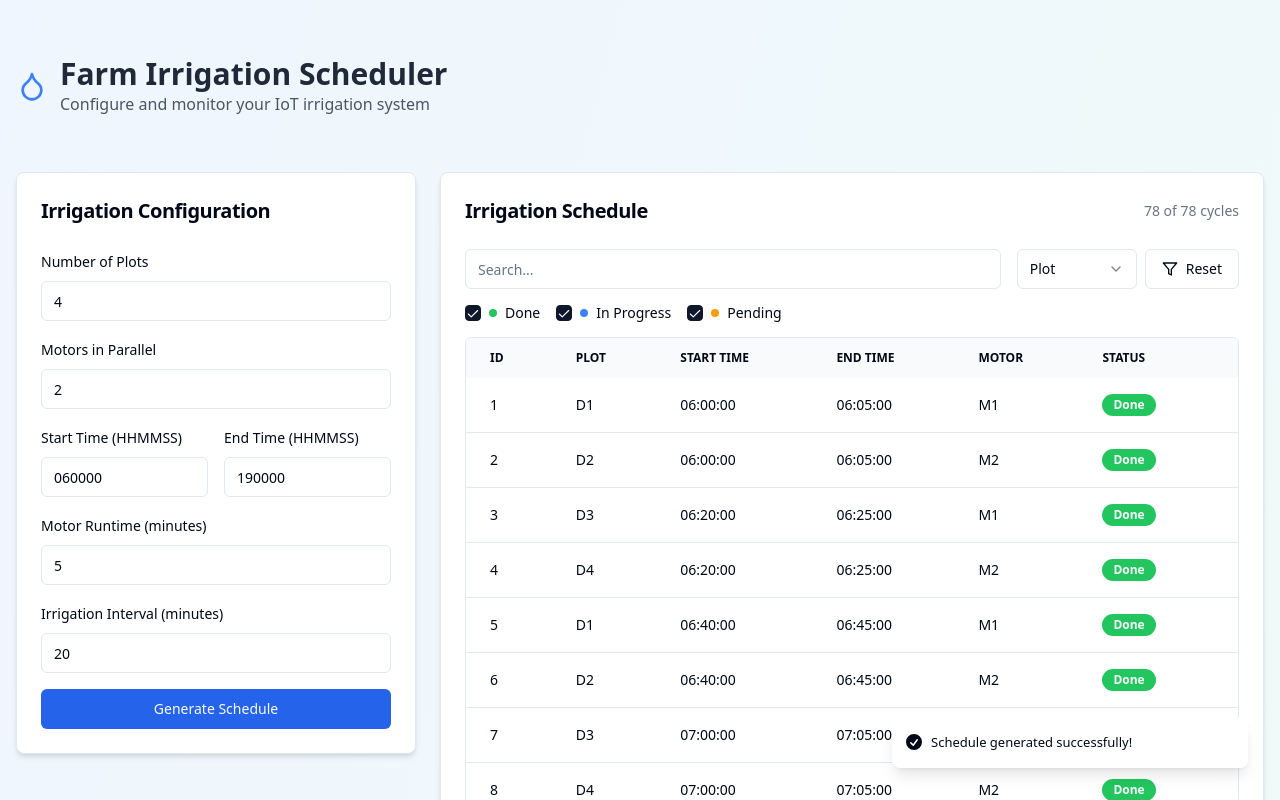
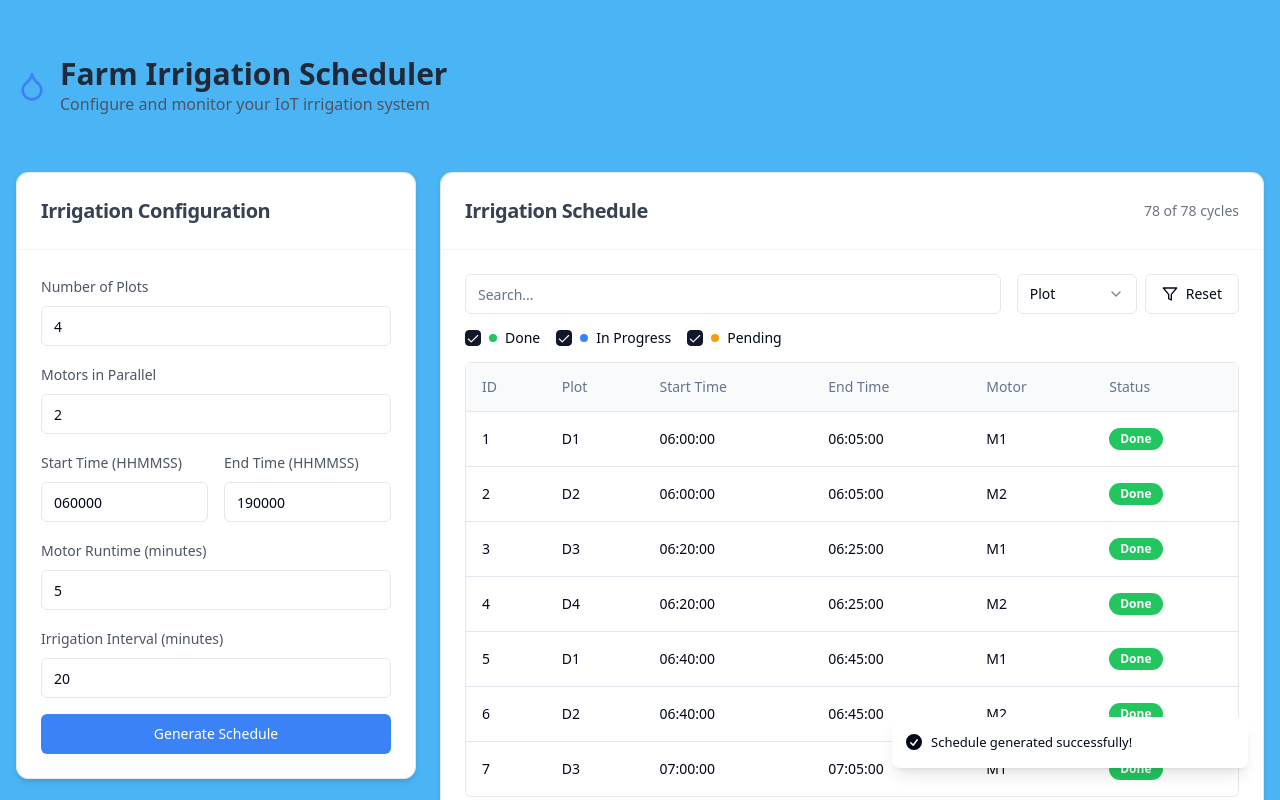
Before and after one commit to prajesh9921/Irrigation-Farm-System, a React (Vite) app: page / in a window 1280 px wide. Both pictures are taken after a click on the button "Generate Schedule". Shown: the top 800 px of the page. Built offline with nearby package versions, Linux system fonts and the light colour scheme.

Commit message:
Fix: Apply theme and fix blank page on generate
Apply the theme from the image and fix the blank page issue when the generate button is clicked.

```diff
--- a/src/components/IrrigationForm.tsx
+++ b/src/components/IrrigationForm.tsx
@@ -64,24 +64,25 @@ const IrrigationForm = ({ setSchedule }: IrrigationFormProps) => {
       }
 
       // Generate and set schedule
-      const schedule = generateSchedule(formData);
-      setSchedule(schedule);
+      const generatedSchedule = generateSchedule(formData);
+      console.log("Generated schedule:", generatedSchedule);
+      setSchedule(generatedSchedule);
       toast.success("Schedule generated successfully!");
     } catch (error) {
+      console.error("Error generating schedule:", error);
       toast.error("Error generating schedule. Please check your inputs.");
-      console.error(error);
     }
   };
 
   return (
-    <Card className="shadow-md">
-      <CardHeader>
-        <CardTitle className="text-xl">Irrigation Configuration</CardTitle>
+    <Card className="shadow-md bg-white rounded-xl">
+      <CardHeader className="border-b border-gray-100">
+        <CardTitle className="text-xl text-gray-700">Irrigation Configuration</CardTitle>
       </CardHeader>
-      <CardContent>
+      <CardContent className="pt-6">
         <form onSubmit={handleSubmit} className="space-y-4">
           <div className="space-y-2">
-            <Label htmlFor="numberOfPlots">Number of Plots</Label>
+            <Label htmlFor="numberOfPlots" className="text-gray-600">Number of Plots</Label>
             <Input
               id="numberOfPlots"
               name="numberOfPlots"
@@ -89,11 +90,12 @@ const IrrigationForm = ({ setSchedule }: IrrigationFormProps) => {
               value={formData.numberOfPlots}
               onChange={handleChange}
               min="1"
+              className="border-gray-200"
             />
           </div>
 
           <div className="space-y-2">
-            <Label htmlFor="motorsInParallel">Motors in Parallel</Label>
+            <Label htmlFor="motorsInParallel" className="text-gray-600">Motors in Parallel</Label>
             <Input
               id="motorsInParallel"
               name="motorsInParallel"
@@ -101,35 +103,38 @@ const IrrigationForm = ({ setSchedule }: IrrigationFormProps) => {
               value={formData.motorsInParallel}
               onChange={handleChange}
               min="1"
+              className="border-gray-200"
             />
           </div>
 
           <div className="grid grid-cols-2 gap-4">
             <div className="space-y-2">
-              <Label htmlFor="startTime">Start Time (HHMMSS)</Label>
+              <Label htmlFor="startTime" className="text-gray-600">Start Time (HHMMSS)</Label>
               <Input
                 id="startTime"
                 name="startTime"
                 value={formData.startTime}
                 onChange={handleChange}
                 placeholder="060000"
+                className="border-gray-200"
               />
             </div>
 
             <div className="space-y-2">
-              <Label htmlFor="endTime">End Time (HHMMSS)</Label>
+              <Label htmlFor="endTime" className="text-gray-600">End Time (HHMMSS)</Label>
               <Input
                 id="endTime"
                 name="endTime"
                 value={formData.endTime}
                 onChange={handleChange}
                 placeholder="190000"
+                className="border-gray-200"
               />
             </div>
           </div>
 
           <div className="space-y-2">
-            <Label htmlFor="motorRuntime">Motor Runtime (minutes)</Label>
+            <Label htmlFor="motorRuntime" className="text-gray-600">Motor Runtime (minutes)</Label>
             <Input
               id="motorRuntime"
               name="motorRuntime"
@@ -137,11 +142,12 @@ const IrrigationForm = ({ setSchedule }: IrrigationFormProps) => {
               value={formData.motorRuntime}
               onChange={handleChange}
               min="1"
+              className="border-gray-200"
             />
           </div>
 
           <div className="space-y-2">
-            <Label htmlFor="irrigationInterval">Irrigation Interval (minutes)</Label>
+            <Label htmlFor="irrigationInterval" className="text-gray-600">Irrigation Interval (minutes)</Label>
             <Input
               id="irrigationInterval"
               name="irrigationInterval"
@@ -149,10 +155,14 @@ const IrrigationForm = ({ setSchedule }: IrrigationFormProps) => {
               value={formData.irrigationInterval}
               onChange={handleChange}
               min="1"
+              className="border-gray-200"
             />
           </div>
 
-          <Button type="submit" className="w-full bg-blue-600 hover:bg-blue-700">
+          <Button
+            type="submit"
+            className="w-full bg-[#3B82F6] hover:bg-[#2563EB] text-white"
+          >
             Generate Schedule
           </Button>
         </form>
--- a/src/components/IrrigationSchedule.tsx
+++ b/src/components/IrrigationSchedule.tsx
@@ -1,3 +1,4 @@
+
 import { useState, useEffect } from "react";
 import { Card, CardContent, CardHeader, CardTitle } from "@/components/ui/card";
 import { Input } from "@/components/ui/input";
@@ -9,6 +10,8 @@ import { CheckIcon, FilterIcon } from "lucide-react";
 import { Checkbox } from "@/components/ui/checkbox";
 import { Label } from "@/components/ui/label";
 import { updateScheduleStatus } from "@/utils/scheduleGenerator";
+import { Table, TableBody, TableCell, TableHead, TableHeader, TableRow } from "@/components/ui/table";
+import { Pagination, PaginationContent, PaginationItem, PaginationLink, PaginationNext, PaginationPrevious } from "@/components/ui/pagination";
 
 interface IrrigationScheduleProps {
   schedule: IrrigationCycle[];
@@ -25,17 +28,20 @@ const IrrigationSchedule = ({ schedule }: IrrigationScheduleProps) => {
   const [searchTerm, setSearchTerm] = useState("");
   const [plots, setPlots] = useState<string[]>([]);
   const [liveSchedule, setLiveSchedule] = useState<IrrigationCycle[]>([]);
+  const [currentPage, setCurrentPage] = useState(1);
+  const itemsPerPage = 7;
 
   // Update plots list when schedule changes
   useEffect(() => {
     if (schedule.length) {
+      console.log("Schedule updated:", schedule);
       const uniquePlots = Array.from(new Set(schedule.map((item) => item.plot)));
       setPlots(uniquePlots);
+
+      // Initialize with fresh schedule
+      const initialLiveSchedule = [...schedule];
+      setLiveSchedule(updateScheduleStatus(initialLiveSchedule));
     }
-
-    // Initialize with fresh schedule
-    const initialLiveSchedule = [...schedule];
-    setLiveSchedule(updateScheduleStatus(initialLiveSchedule));
   }, [schedule]);
 
   // Real-time status updates
@@ -102,13 +108,13 @@ const IrrigationSchedule = ({ schedule }: IrrigationScheduleProps) => {
   const getStatusBadge = (status: string) => {
     switch (status) {
       case "Done":
-        return <Badge className="bg-green-500">Done</Badge>;
+        return <Badge className="bg-green-500 hover:bg-green-600">Done</Badge>;
       case "In Progress":
-        return <Badge className="bg-blue-500">In Progress</Badge>;
+        return <Badge className="bg-blue-500 hover:bg-blue-600">In Progress</Badge>;
       case "Pending":
-        return <Badge className="bg-amber-500">Pending</Badge>;
+        return <Badge className="bg-amber-500 hover:bg-amber-600">Pending</Badge>;
       default:
-        return <Badge className="bg-gray-500">{status}</Badge>;
+        return <Badge className="bg-gray-500 hover:bg-gray-600">{status}</Badge>;
     }
   };
 
@@ -121,17 +127,23 @@ const IrrigationSchedule = ({ schedule }: IrrigationScheduleProps) => {
     return `${hours}:${minutes}:${seconds}`;
   };
 
+  // Pagination
+  const indexOfLastItem = currentPage * itemsPerPage;
+  const indexOfFirstItem = indexOfLastItem - itemsPerPage;
+  const currentItems = filteredSchedule.slice(indexOfFirstItem, indexOfLastItem);
+  const totalPages = Math.ceil(filteredSchedule.length / itemsPerPage);
+
   return (
-    <Card className="shadow-md">
-      <CardHeader>
+    <Card className="shadow-md bg-white rounded-xl">
+      <CardHeader className="border-b border-gray-100">
         <div className="flex flex-col md:flex-row justify-between items-start md:items-center">
-          <CardTitle className="text-xl">Irrigation Schedule</CardTitle>
+          <CardTitle className="text-xl text-gray-700">Irrigation Schedule</CardTitle>
           <div className="text-sm text-gray-500 mt-2 md:mt-0">
             {filteredSchedule.length} of {liveSchedule.length} cycles
           </div>
         </div>
       </CardHeader>
-      <CardContent>
+      <CardContent className="pt-6">
         {liveSchedule.length > 0 ? (
           <>
             <div className="flex flex-col md:flex-row gap-4 mb-4">
@@ -140,7 +152,7 @@ const IrrigationSchedule = ({ schedule }: IrrigationScheduleProps) => {
                   placeholder="Search..."
                   value={searchTerm}
                   onChange={(e) => setSearchTerm(e.target.value)}
-                  className="w-full"
+                  className="w-full border-gray-200"
                 />
               </div>
               <div className="flex gap-2">
@@ -148,7 +160,7 @@ const IrrigationSchedule = ({ schedule }: IrrigationScheduleProps) => {
                   value={selectedPlot}
                   onValueChange={(value) => setSelectedPlot(value)}
                 >
-                  <SelectTrigger className="w-[120px]">
+                  <SelectTrigger className="w-[120px] border-gray-200">
                     <SelectValue placeholder="Plot" />
                   </SelectTrigger>
                   <SelectContent>
@@ -162,7 +174,7 @@ const IrrigationSchedule = ({ schedule }: IrrigationScheduleProps) => {
                 </Select>
                 <Button
                   variant="outline"
-                  className="flex items-center gap-2"
+                  className="flex items-center gap-2 border-gray-200"
                   onClick={resetFilters}
                 >
                   <FilterIcon className="h-4 w-4" /> Reset
@@ -206,32 +218,73 @@ const IrrigationSchedule = ({ schedule }: IrrigationScheduleProps) => {
               </div>
             </div>
 
-            <div className="relative overflow-x-auto rounded-md border">
-              <table className="w-full text-sm text-left">
-                <thead className="text-xs uppercase bg-gray-50">
-                  <tr>
-                    <th scope="col" className="px-6 py-3">ID</th>
-                    <th scope="col" className="px-6 py-3">Plot</th>
-                    <th scope="col" className="px-6 py-3">Start Time</th>
-                    <th scope="col" className="px-6 py-3">End Time</th>
-                    <th scope="col" className="px-6 py-3">Motor</th>
-                    <th scope="col" className="px-6 py-3">Status</th>
-                  </tr>
-                </thead>
-                <tbody>
-                  {filteredSchedule.map((cycle) => (
-                    <tr key={cycle.index} className="bg-white border-b">
-                      <td className="px-6 py-4">{cycle.index + 1}</td>
-                      <td className="px-6 py-4 font-medium">{cycle.plot}</td>
-                      <td className="px-6 py-4">{formatTime(cycle.startTime)}</td>
-                      <td className="px-6 py-4">{formatTime(cycle.endTime)}</td>
-                      <td className="px-6 py-4">{cycle.runBy}</td>
-                      <td className="px-6 py-4">{getStatusBadge(cycle.status)}</td>
-                    </tr>
-                  ))}
-                </tbody>
-              </table>
+            <div className="rounded-md border border-gray-200">
+              <Table>
+                <TableHeader className="bg-gray-50">
+                  <TableRow>
+                    <TableHead className="font-medium">ID</TableHead>
+                    <TableHead className="font-medium">Plot</TableHead>
+                    <TableHead className="font-medium">Start Time</TableHead>
+                    <TableHead className="font-medium">End Time</TableHead>
+                    <TableHead className="font-medium">Motor</TableHead>
+                    <TableHead className="font-medium">Status</TableHead>
+                  </TableRow>
+                </TableHeader>
+                <TableBody>
+                  {currentItems.length > 0 ? (
+                    currentItems.map((cycle) => (
+                      <TableRow key={cycle.index} className="hover:bg-gray-50">
+                        <TableCell>{cycle.index + 1}</TableCell>
+                        <TableCell className="font-medium">{cycle.plot}</TableCell>
+                        <TableCell>{formatTime(cycle.startTime)}</TableCell>
+                        <TableCell>{formatTime(cycle.endTime)}</TableCell>
+                        <TableCell>{cycle.runBy}</TableCell>
+                        <TableCell>{getStatusBadge(cycle.status)}</TableCell>
+                      </TableRow>
+                    ))
+                  ) : (
+                    <TableRow>
+                      <TableCell colSpan={6} className="h-24 text-center text-gray-500">
+                        No results found
+                      </TableCell>
+                    </TableRow>
+                  )}
+                </TableBody>
+              </Table>
             </div>
+
+            {totalPages > 1 && (
+              <div className="mt-4">
+                <Pagination>
+                  <PaginationContent>
+                    <PaginationItem>
+                      <PaginationPrevious
+                        onClick={() => setCurrentPage(prev => Math.max(prev - 1, 1))}
+                        className={currentPage === 1 ? "pointer-events-none opacity-50" : ""}
+                      />
+                    </PaginationItem>
+
+                    {Array.from({ length: totalPages }).map((_, i) => (
+                      <PaginationItem key={i}>
+                        <PaginationLink
+                          onClick={() => setCurrentPage(i + 1)}
+                          isActive={currentPage === i + 1}
+                        >
+                          {i + 1}
+                        </PaginationLink>
+                      </PaginationItem>
+                    ))}
+
+                    <PaginationItem>
+                      <PaginationNext
+                        onClick={() => setCurrentPage(prev => Math.min(prev + 1, totalPages))}
+                        className={currentPage === totalPages ? "pointer-events-none opacity-50" : ""}
+                      />
+                    </PaginationItem>
+                  </PaginationContent>
+                </Pagination>
+              </div>
+            )}
           </>
         ) : (
           <div className="text-center py-6">
--- a/src/pages/Index.tsx
+++ b/src/pages/Index.tsx
@@ -9,7 +9,7 @@ const Index = () => {
   const [schedule, setSchedule] = useState<IrrigationCycle[]>([]);
 
   return (
-    <div className="min-h-screen bg-gradient-to-br from-blue-50 to-green-50">
+    <div className="min-h-screen bg-[#4BB4F5]">
       <div className="container mx-auto px-4 py-8">
         <Header />
 
```
